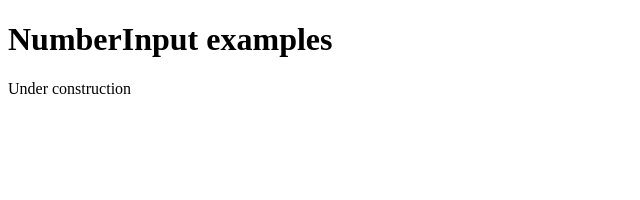
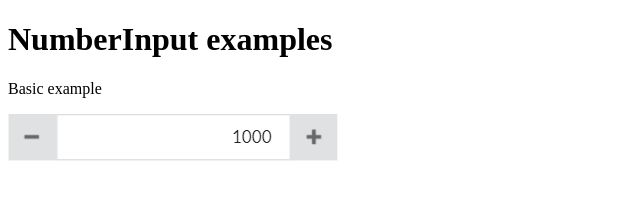
Before and after one commit to pksilen/semantic-ui-react-numberinput, a website: page index.html in a window 1280 px wide. Shown: the whole page, without its empty margins (0-640 px from the left). Drawn offline with Linux system fonts and the light colour scheme; files whose address does not match are found by name.

Commit message:
Updated index.html

```diff
--- a/index.html
+++ b/index.html
@@ -10,6 +10,7 @@
 </head>
 <body>
   <h1>NumberInput examples</h1>
-    <p>Under construction</p>
+    <p>Basic example</p>
+    <img src="examples/number_input.png"/>
 </body>
 </html>
```
